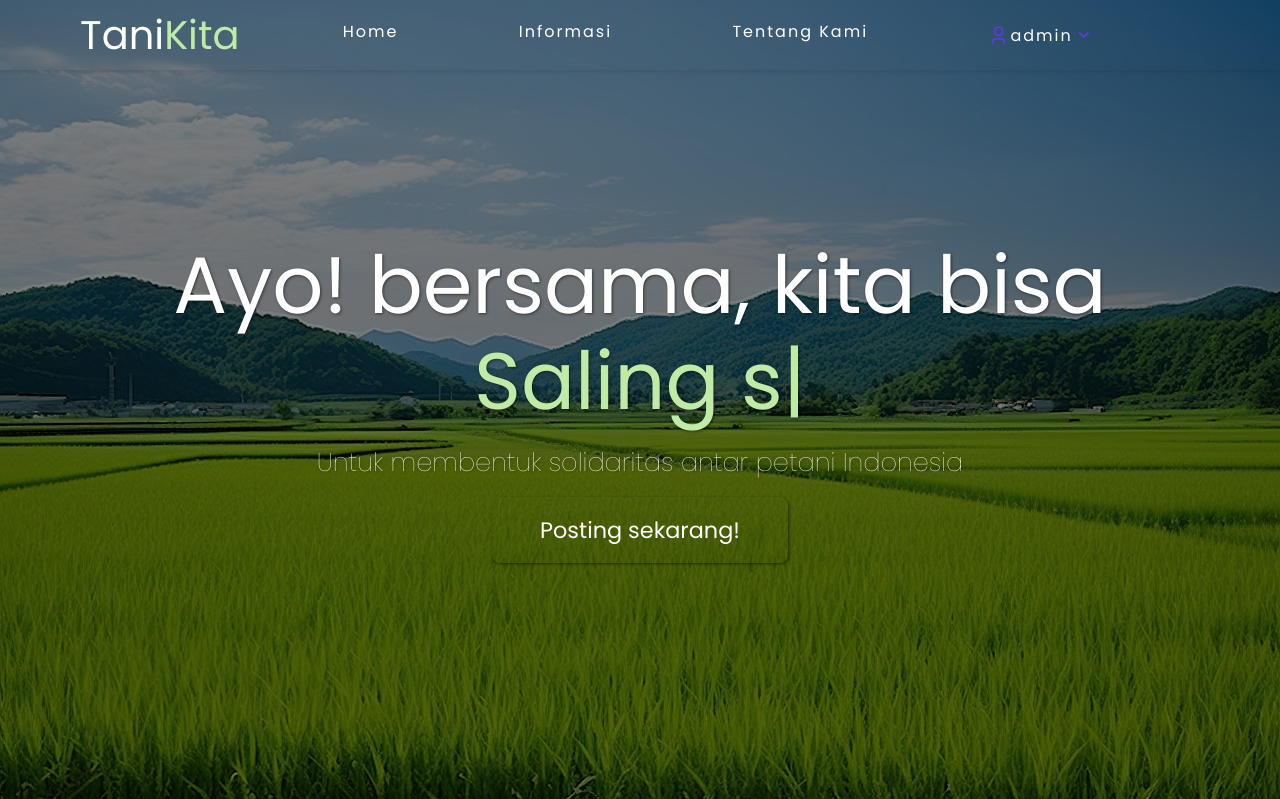
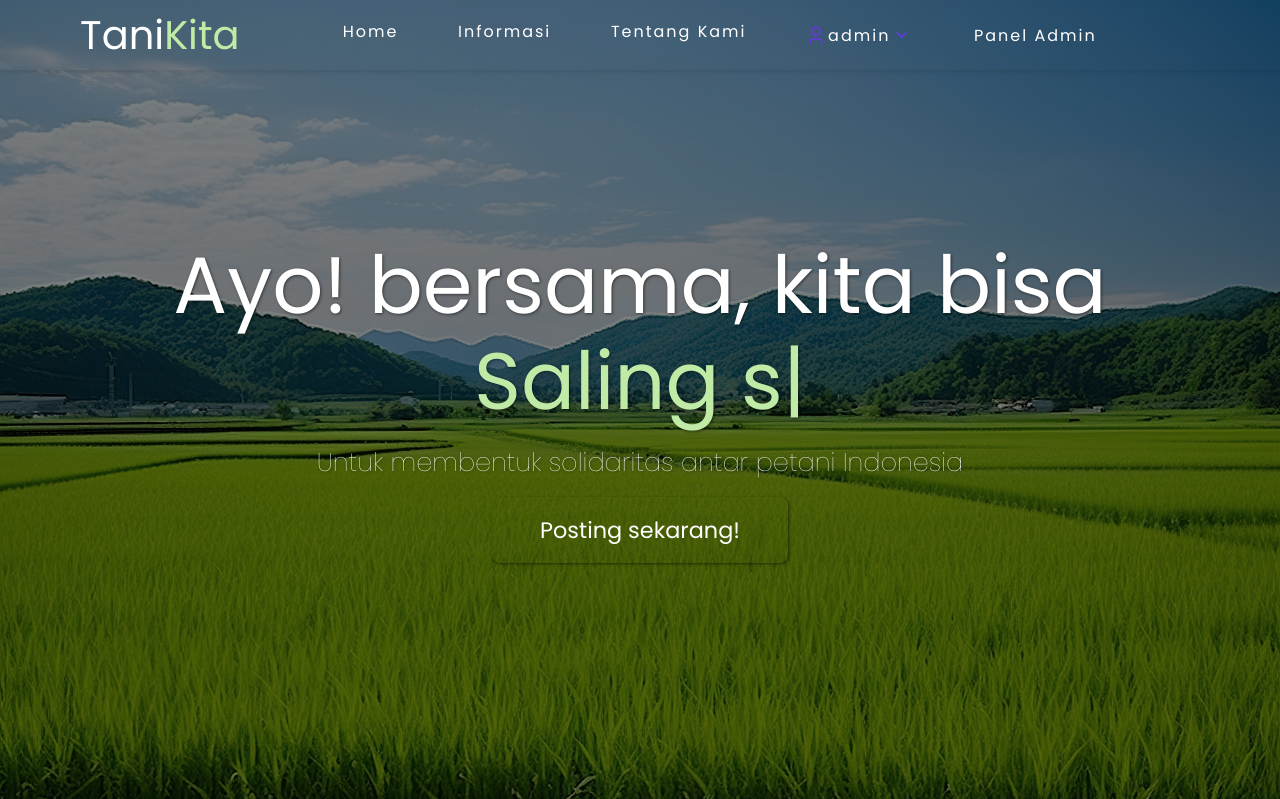
Before and after one commit to Aliezzar/tanikita, a PHP site: page /index.php in a window 1280 px wide. Shown: the top 799 px of the page. Run offline with PHP 8.4, Linux system fonts and the light colour scheme; a user stored in the database is signed in; some libraries are stand-ins or nearby versions.

Commit message:
Remove edit post link from admin post management and add admin panel link in navbar for role-based access.

```diff
--- a/admin/manajemen_post/index.php
+++ b/admin/manajemen_post/index.php
@@ -165,7 +165,6 @@ $query = "SELECT post.PostID, post.UserID, post.post_name, post.image, post.desc
                         <td><img src="<?= '../../img/profile/' . $row['profile_picture']; ?>" alt="Foto Profil" style="width: 50px; height: auto;"></td>
                         <td><?= $row['jumlah_like']; ?></td>
                         <td>
-                            <a href="edit_post.php?id_post=<?= htmlspecialchars($row['PostID']); ?>&id_user=<?= htmlspecialchars($row['UserID']); ?>" class="cta-edit" ><i class="fas fa-pencil"></i></a>
                             <a href="../../pages/projek/view-details.php?id=<?= $row['PostID'] ?>" class="cta-lihat-detail" ><i class="fa fa-eye"></i></a>
                             <a href="hapus_post.php?id_post=<?= htmlspecialchars($row['PostID']); ?>&id_user=<?= htmlspecialchars($row['UserID']); ?>&lokasi=../../img/post/<?= $row['image']; ?>" class="cta-hapus" ><i class="fas fa-trash"></i></a>
                         </td>
--- a/components/navbar.php
+++ b/components/navbar.php
@@ -48,7 +48,7 @@
                             </a>
 
                             <ul class="dropdown__menu">
-                                <li class="dropdown__item" onclick="location.href='http://<?= $_SERVER["HTTP_HOST"]; ?>/tanikita/pages/profil-user/index.php?uid=<?= htmlspecialchars(hash("sha256",$_SESSION['UserID'])) ?>'">
+                                <li class="dropdown__item" onclick="location.href='http://<?= $_SERVER["HTTP_HOST"]; ?>/tanikita/pages/profil-user/index.php?uid=<?= htmlspecialchars(hash("sha256", $_SESSION['UserID'])) ?>'">
                                     <i class="ri-user-3-line dropdown__icon"></i>
                                     <span class="dropdown__name">Profil</span>
                                 </li>
@@ -86,6 +86,11 @@
                     <a href="http://<?= $_SERVER['HTTP_HOST']; ?>/tanikita/pages/login-register">Sign in / Sign up</a>
                 </li>
             <?php } ?>
+            <?php if (isset($_SESSION['role']) && $_SESSION['role'] == 1) { ?>
+                <li>
+                    <a style="display: flex; align-items: center;" href="http://<?= $_SERVER['HTTP_HOST']; ?>/tanikita/admin/index.php">Panel Admin</a>
+                </li>
+            <?php } ?>
         </ul>
         <div class="menu-toggle">
             <input type="checkbox">
```
Also changed, not shown: 1 other file.
